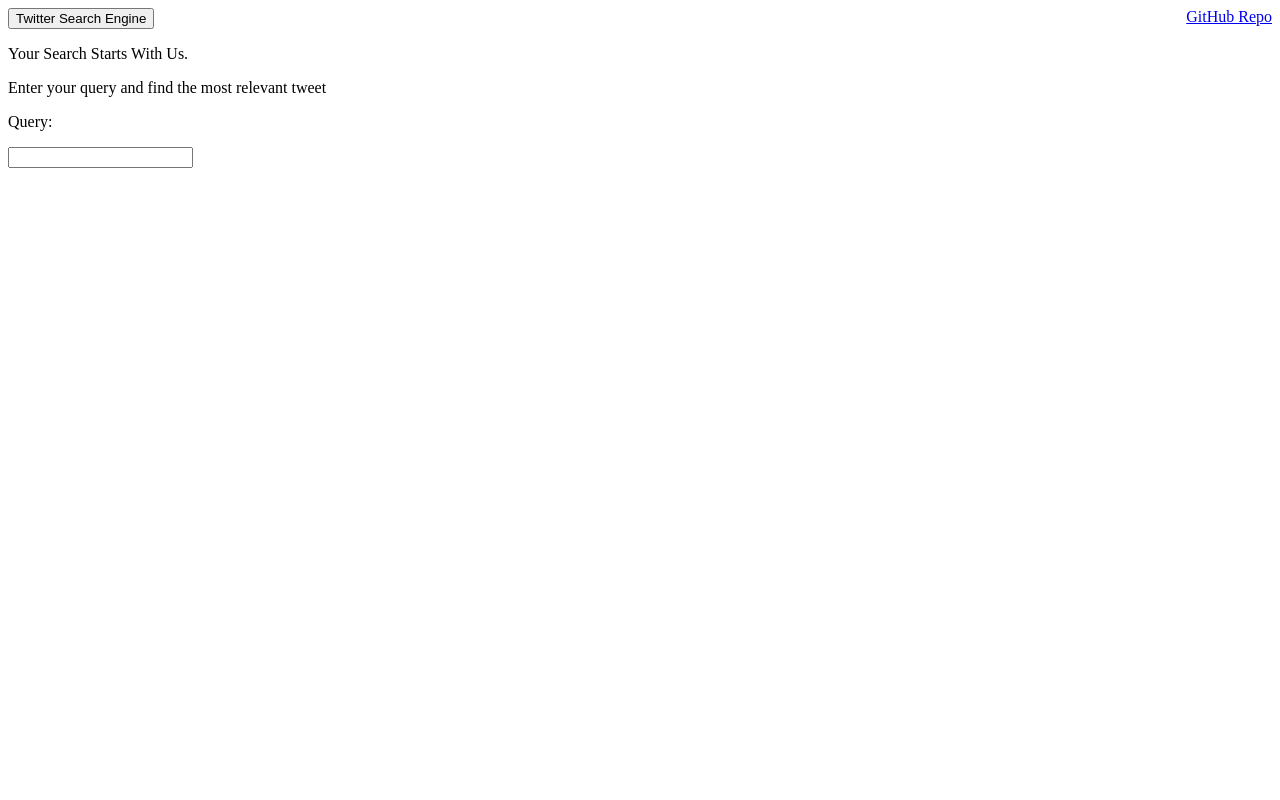
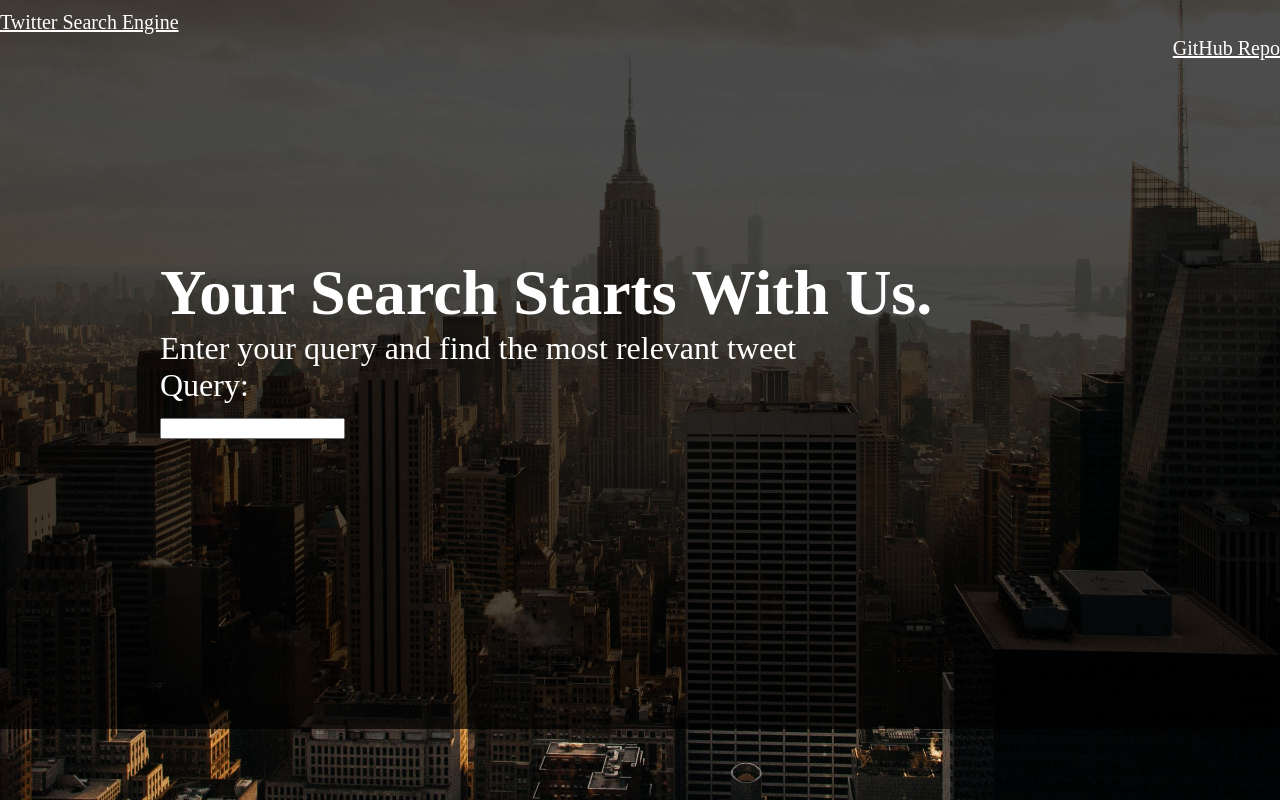
Before and after one commit to athom031/Twitter-Search-Engine, an Angular app in the folder attempt/: page / in a window 1280 px wide. Built offline with nearby package versions, Linux system fonts and the light colour scheme.

Commit message:
fixed code to work other than styles, added background too

```diff
--- a/attempt/src/app/app.component.css
+++ b/attempt/src/app/app.component.css
@@ -0,0 +1,49 @@
+
+/* Reset margins and padding for the entire page */
+
+* {
+    margin: 0;
+    padding: 0;
+    box-sizing: border-box;
+}
+
+.search-home-title {
+    color: white;
+    font-size: 2em;
+    font-family: "Sans-serif";
+    font: "Verdana";
+    font-weight: bold;
+}
+
+.banner {
+    position: fixed;
+    top: 0;
+    left: 0;
+    width: 100%;
+    height: 60px;
+    padding: 0; /* Remove any padding */
+    z-index: 100;
+}
+
+a {
+    color: #FFF;
+    font-size:20px;
+}
+
+a:hover {
+    color: rgba(255, 255, 255, 0.7);
+}
+
+/* .poem {
+    color: white;
+    font-size: 1em;
+    font-family: "Sans-serif";
+    font: "Verdana";
+    font-weight: bold;
+}
+
+
+.search {
+    font-size: 20px;
+    font-weight: 220;
+} */
--- a/attempt/src/app/app.component.html
+++ b/attempt/src/app/app.component.html
@@ -4,10 +4,14 @@
       stays on top of screen even as user scrolls
   -->
   <div class="banner">
-    <button (click)="refreshPage()">Twitter Search Engine</button>
-    <a href="https://github.com/athom031/Twitter-Search-Engine" target="_blank" rel="noopener" style="float: right;">
-      GitHub Repo
+    <a class="home-button" href="">
+      Twitter Search Engine
     </a>
+    <div class="github-button">
+      <a href="https://github.com/athom031/Twitter-Search-Engine" target="_blank" rel="noopener" style="float: right;">
+        GitHub Repo
+      </a>
+    </div>
   </div>
 
   <!--
--- a/attempt/src/index.html
+++ b/attempt/src/index.html
@@ -8,7 +8,9 @@
   <link rel="icon" type="image/x-icon" href="favicon.ico">
   <script async src="https://platform.twitter.com/widgets.js" charset="utf-8"></script>
 </head>
-<body>
-  <app-root></app-root>
+<body class="background-image">
+  <div class="background-shadow">
+    <app-root></app-root>
+  </div>
 </body>
 </html>
--- a/attempt/src/styles.css
+++ b/attempt/src/styles.css
@@ -1 +1,23 @@
+
 /* You can add global styles to this file, and also import other style files */
+.background-image {
+    margin: 0;
+    padding: 0;
+    background-image: url('assets/profile_city.jpg'); /* Adjust the path as needed */
+    background-size: cover;
+    background-repeat: no-repeat;
+    background-attachment: fixed;
+    background-position: center;
+    position:relative;
+    height: 100%;
+}
+
+.background-shadow {
+    background-color: rgba(0, 0, 0, 0.7);
+    padding-top: 8em;
+    padding-bottom: 9em;
+    padding-left:5em;
+    color: white;
+    font-size: 2em;
+    z-index:-1;
+}
```
